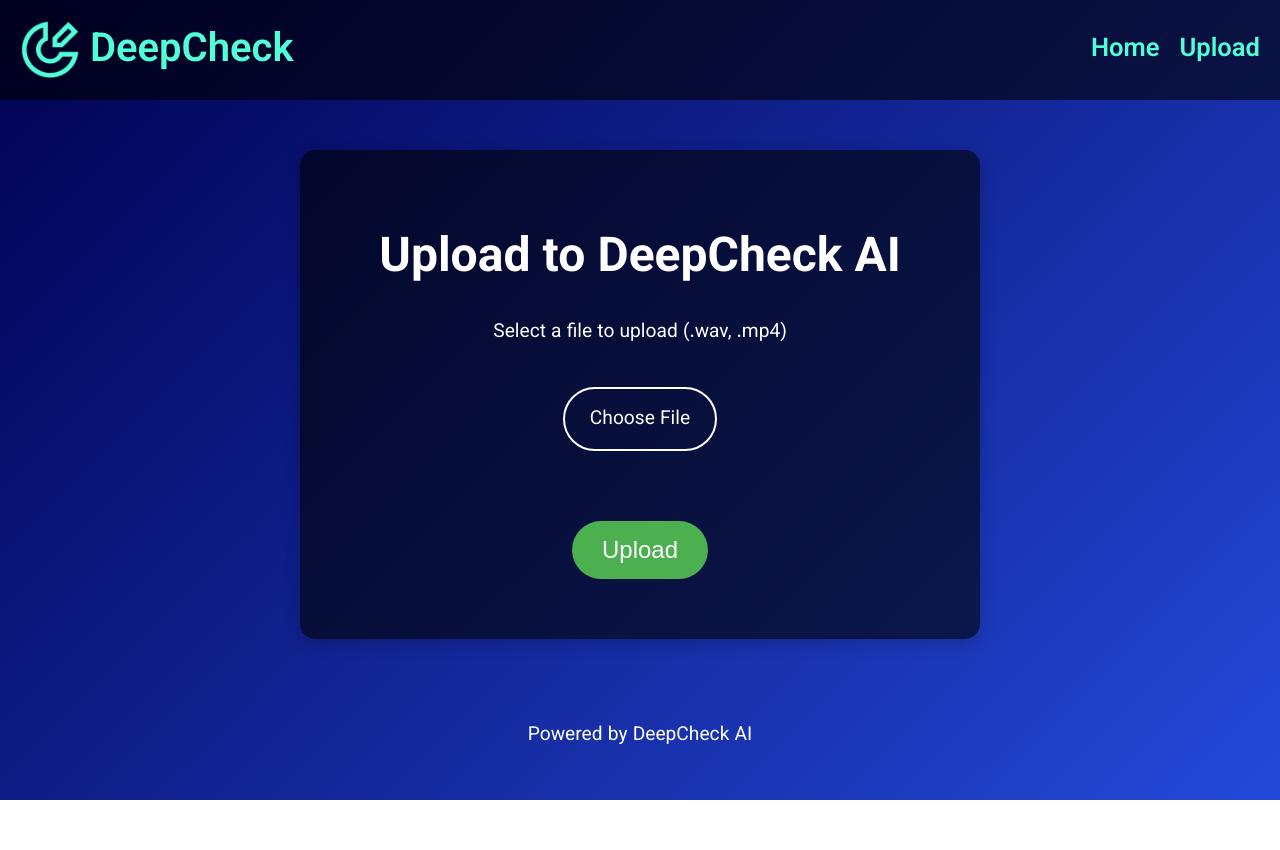
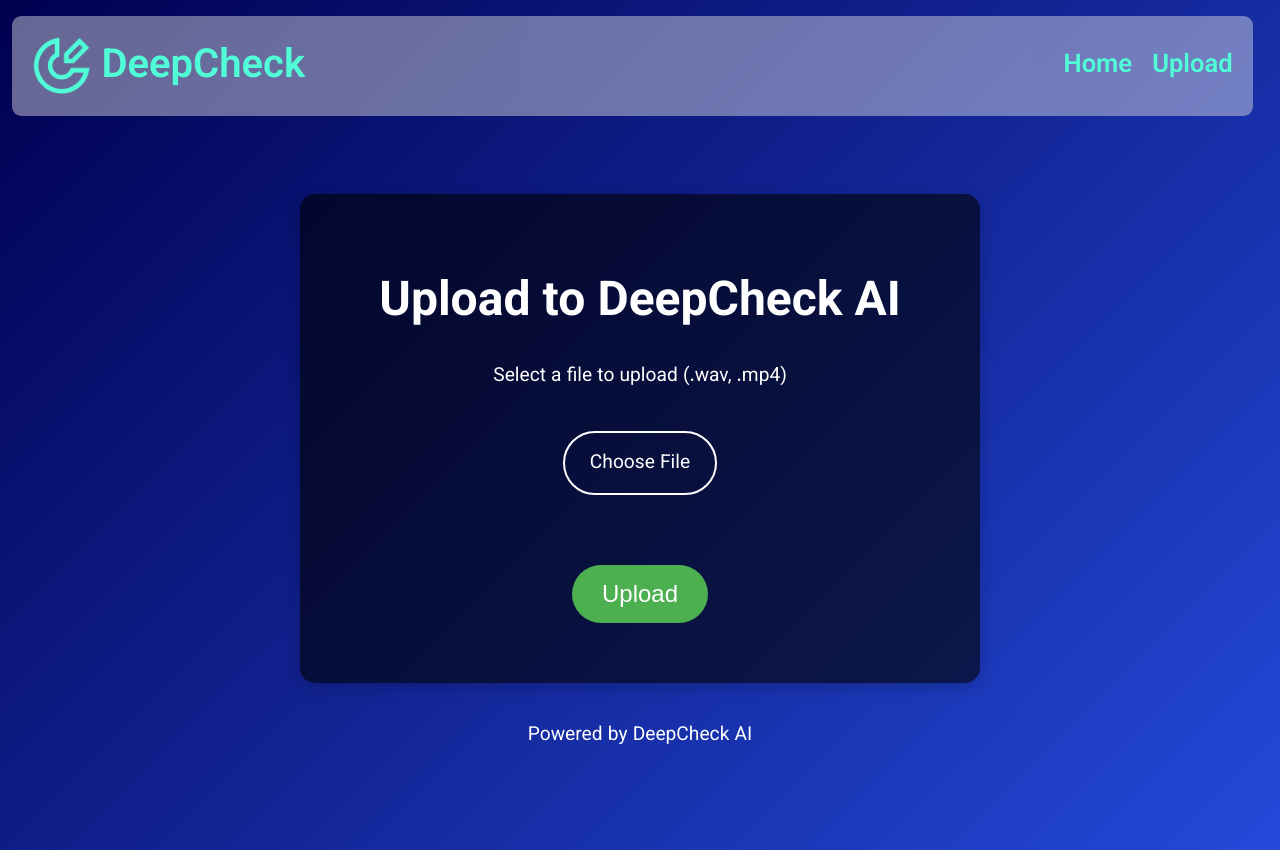
Before and after one commit to chisouwu/DeepCheckWebsite, a website: page public/upload-page.html in a window 1280 px wide. Before the commit the page ends 800 px from the top, so only its background shows below. Drawn offline with Linux system fonts and the light colour scheme.

Commit message:
frontend cleanup

```diff
--- a/public/styles.css
+++ b/public/styles.css
@@ -6,6 +6,8 @@
     height: 100vh;
     background: linear-gradient(135deg, #000050, rgba(36,73,217,1)); /* Gradient background */
     color: white;
+    width: 100%;
+    overflow-x:hidden;
 }
 
 .main1 {
@@ -15,12 +17,15 @@
     align-items: center;
     text-align: center;
     color: white;
+    width: 100%;
+
     margin-top: 50px;
 }
 
 .main2 {
     background-color: rgba(0,0,0,0);
     padding-bottom: 300px;
+    width: 100vw;
 }
 
 /* Hero section */
@@ -34,6 +39,7 @@
     padding: 40px;
     border-radius: 15px;
     box-shadow: 0 4px 15px rgba(0, 0, 0, 0.2);
+    margin-top: 18vh;
 }
 
 h1 {
@@ -137,7 +143,14 @@
     font-family: "Vazirmatn", serif;
     font-weight: 600;
     height: 80px;
-    box-shadow: inset 0 0 0 1000px rgba(0,0,0,0.6);
+    box-shadow: inset 0 0 0 1000px rgba(231, 231, 231, 0.445);
+    z-index: 4;
+    position: fixed;
+    width: 95.4vw;
+    margin-right: 3vw;
+    top: 2vh;
+    left: .9vw;
+    border-radius: 1.2vh;
 }
 
 .nav-links {
```
Also changed, not shown: public/landing.html (+4 -3 lines).
